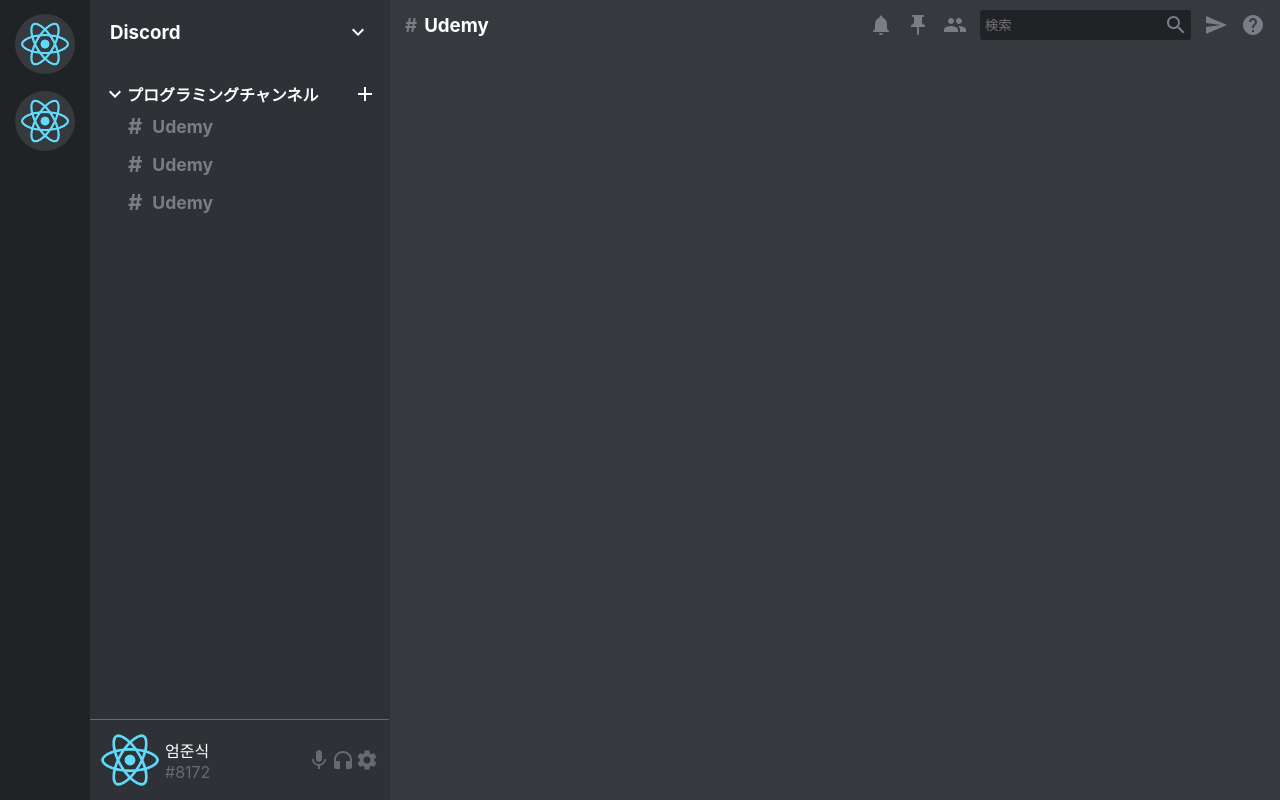
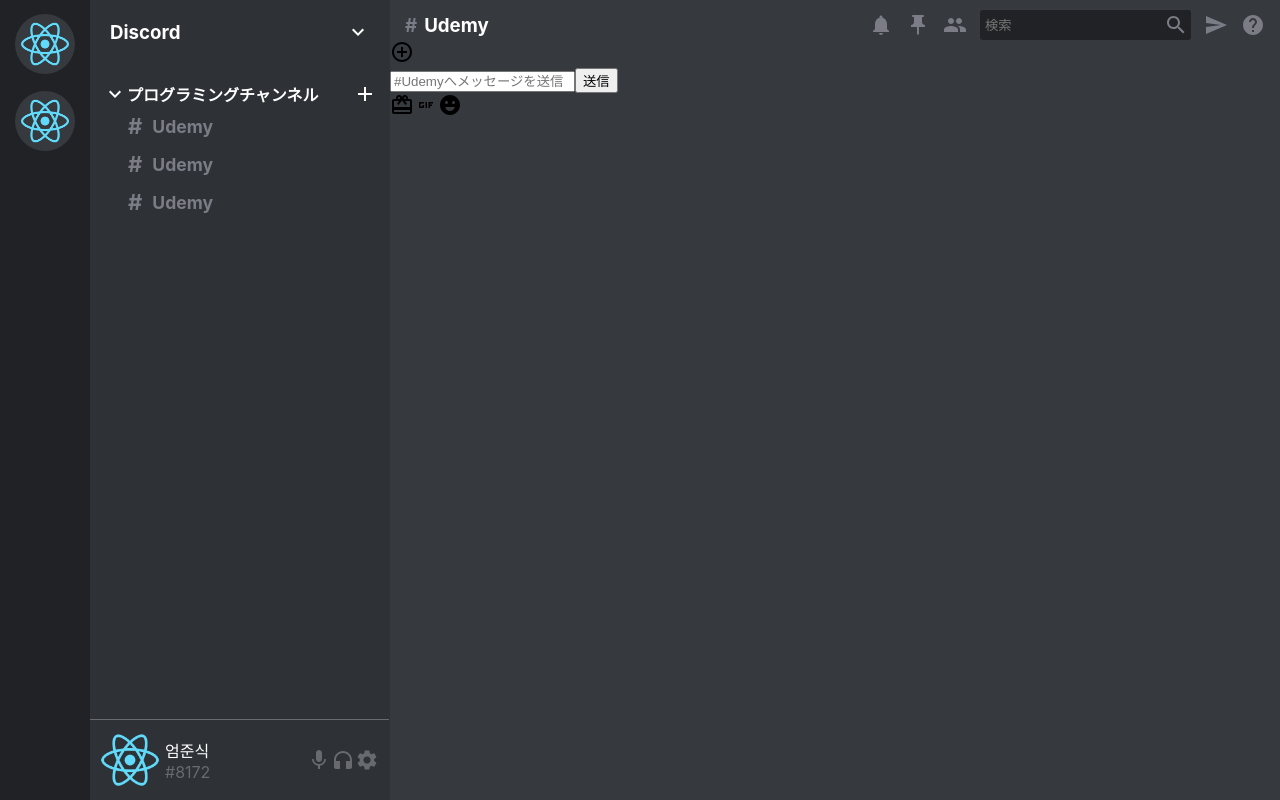
Before and after one commit to JOHYEONJUN39/Discord_Clone_Dev, a React (Create React App) app: page / in a window 1280 px wide. Built offline with nearby package versions, Linux system fonts and the light colour scheme.

Commit message:
✨ チャットのインプット生成

```diff
--- a/src/components/chat/Chat.tsx
+++ b/src/components/chat/Chat.tsx
@@ -1,6 +1,7 @@
 import React from 'react'
 import './Chat.scss'
 import { ChatHeader } from './ChatHeader'
+import { AddCircleOutline, CardGiftcard, Gif, EmojiEmotions } from '@mui/icons-material/';
 
 export default function Chat() {
   return (
@@ -13,7 +14,19 @@
       </div>
       {/* chat input */}
       <div className='chatInput'>
+        <AddCircleOutline />
+        <form action="">
+          <input type="text" placeholder='#Udemyへメッセージを送信' />
+          <button type='submit' className='chatInputButton'>
+            送信
+          </button>
+        </form>
 
+        <div className='chatInputIcons'>
+          <CardGiftcard />
+          <Gif />
+          <EmojiEmotions />
+        </div>
       </div>
     </div>
   )
```
